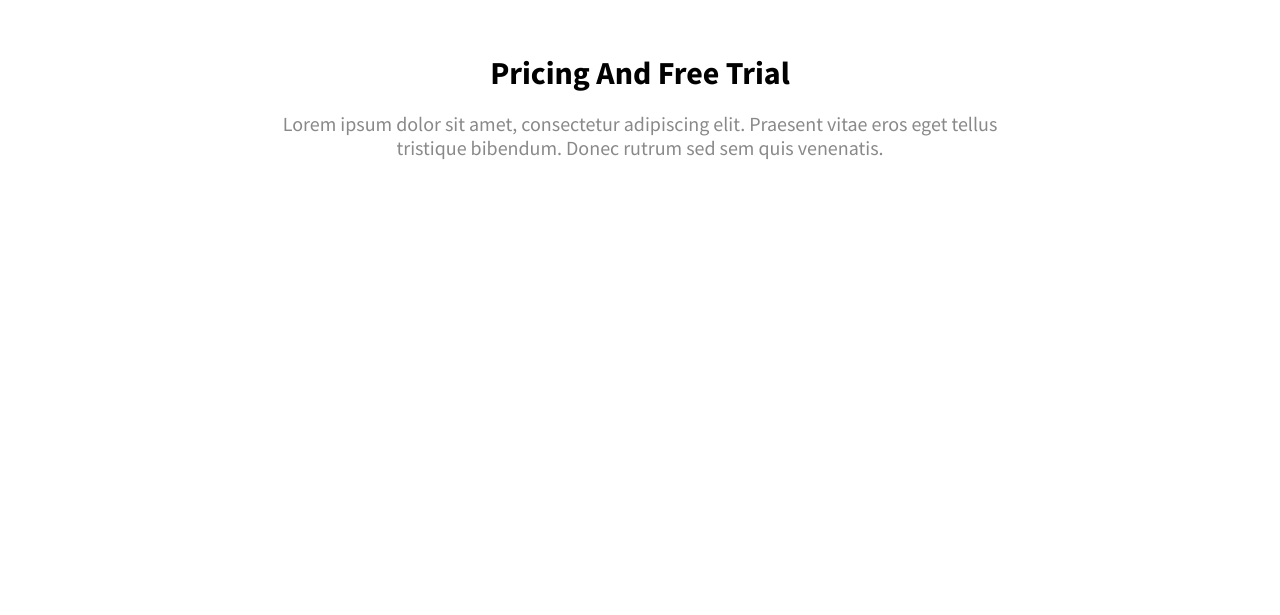
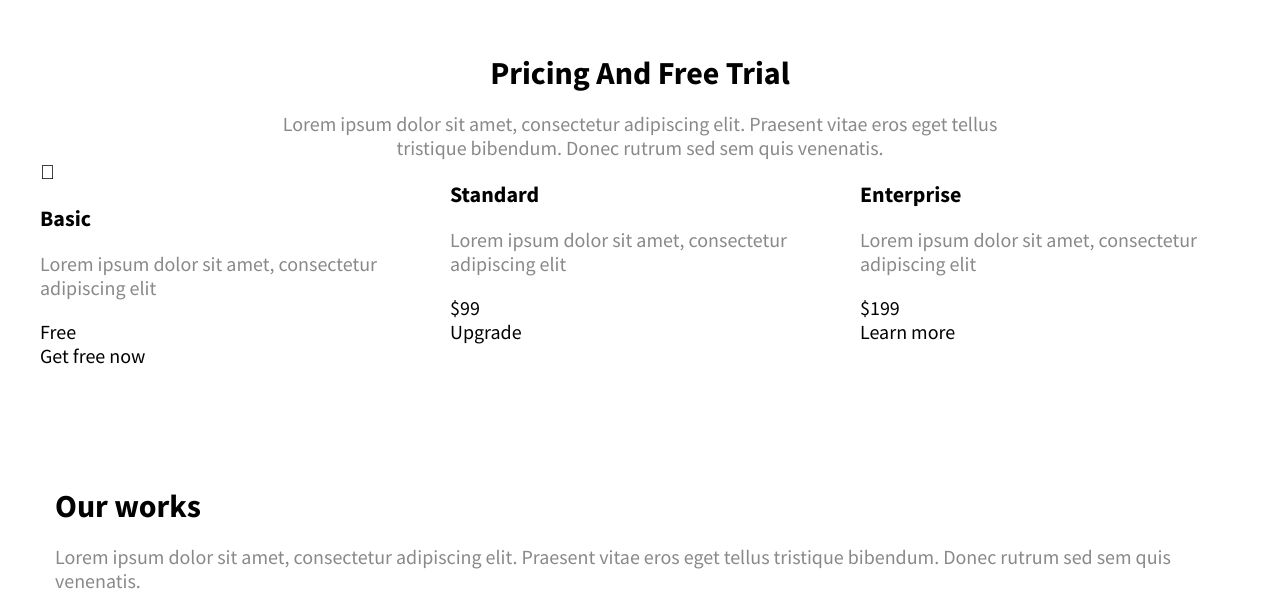
Before and after one commit to mateusz-s/Tinyone-webpage, a plain HTML site: page index.html in a window 1280 px wide. Shown: the part 1445-2060 px from the top of the page. Before the commit the page ends 1706 px from the top, so only its background shows below. Drawn offline with Linux system fonts and the light colour scheme.

Commit message:
Edit pricing section

```diff
--- a/index.html
+++ b/index.html
@@ -19,13 +19,13 @@
 			<ul class="menu">
 				<li><a href="#features">features</a></li>
 				<li><a href="#pricing">pricing</a></li>
-				<li><a href="#">works</a></li>
+				<li><a href="#works">works</a></li>
 				<li><a href="#">team</a></li>
 				<li><a href="#">testimonials</a></li>
 				<li><a href="#">contact</a></li>
 			</ul>
 		</nav>
-		<a href="#" class="page-logo">
+		<a class="page-logo" href="#">
 			<img src="img/logo.png" alt="page logo">
 		</a>
 		<ul class="social-media">
@@ -40,7 +40,7 @@
 			<div class="container">
 				<h1 class="hero-title">Inspire your inspiration</h1>
 				<p class="hero-lead">Lorem ipsum dolor sit amet, consectetur adipiscing elit. Praesent vitae eros eget tellus tristique bibendum. Donec rutrum sed sem quis venenatis.</p>
-				<button class="hero-btn">Get start</button>
+				<a class="btn" href="#">Get start</a>
 				<i class="fa fa-long-arrow-up fa-rotate-180 scroll-down" aria-hidden="true"></i>
 			</div>
 		</section><!-- HERO SECTION END -->
@@ -90,11 +90,46 @@
 			<h2 class="pricing-title">Pricing and free trial</h2>
 			<p class="pricing-lead">Lorem ipsum dolor sit amet, consectetur adipiscing elit. Praesent vitae eros eget tellus tristique bibendum. Donec rutrum sed sem quis venenatis.</p>
 			<div class="row">
-				<div class="col-xs-4"></div>
-				<div class="col-xs-4"></div>
-				<div class="col-xs-4"></div>
+				<div class="col-xs-4">
+					<div class="pricing-item tablet">
+						<h3 class="pricing-item-title">Basic</h3>
+						<p class="pricing-item-lead">Lorem ipsum dolor sit amet, consectetur adipiscing elit</p>
+						<div class="pricing-item-price" data-price="free forever">Free</div>
+						<a class="btn" href="#">Get free now</a>
+					</div>
+				</div>
+				<div class="col-xs-4">
+					<div class="pricing-item laptop">
+						<h3 class="pricing-item-title">Standard</h3>
+						<p class="pricing-item-lead">Lorem ipsum dolor sit amet, consectetur adipiscing elit</p>
+						<div class="pricing-item-price" data-price="month">$99</div>
+						<a class="btn" href="#">Upgrade</a>
+					</div>
+				</div>
+				<div class="col-xs-4">
+					<div class="pricing-item desktop">
+						<h3 class="pricing-item-title">Enterprise</h3>
+						<p class="pricing-item-lead">Lorem ipsum dolor sit amet, consectetur adipiscing elit</p>
+						<div class="pricing-item-price" data-price="month">$199</div>
+						<a class="btn" href="#">Learn more</a>
+					</div>
+				</div>
 			</div>
 		</section><!-- PRICING SECTION END -->
+		<section id="works" class="works container"><!-- WORKS SECTION START -->
+			<h2>Our works</h2>
+			<p class="works-lead">Lorem ipsum dolor sit amet, consectetur adipiscing elit. Praesent vitae eros eget tellus tristique bibendum. Donec rutrum sed sem quis venenatis.</p>
+			<div class="row">
+				<div class="col-xs-3"></div>
+				<div class="col-xs-3"></div>
+				<div class="col-xs-3"></div>
+				<div class="col-xs-3"></div>
+				<div class="col-xs-3"></div>
+				<div class="col-xs-3"></div>
+				<div class="col-xs-3"></div>
+				<div class="col-xs-3"></div>
+			</div>
+		</section><!-- WORKS SECTION END -->
 	</main><!-- MAIN PAGE CONTENT END -->
 	<footer><!-- PAGE FOOTER START -->
 
```
